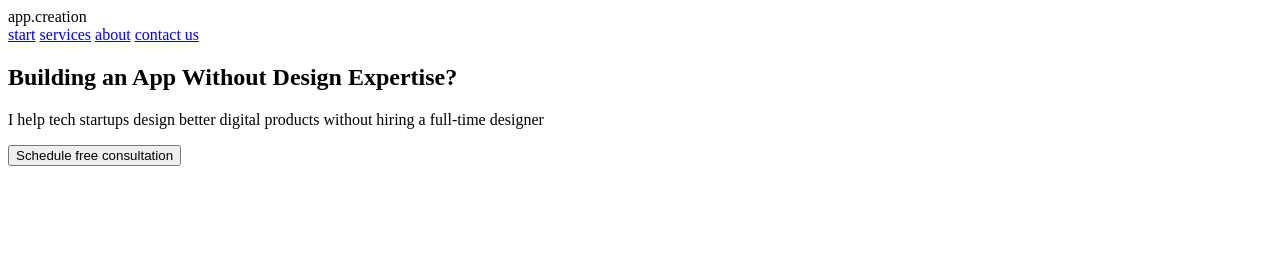
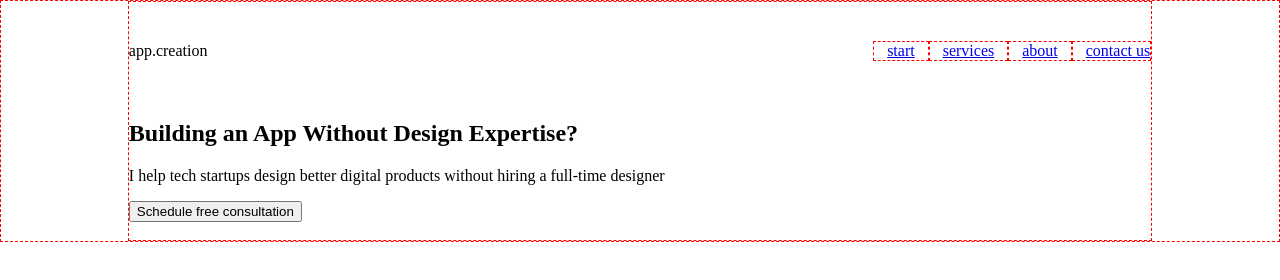
Before and after one commit to WebHeroSchool/RR, a plain HTML site: page index.html in a window 1280 px wide. Drawn offline with Linux system fonts and the light colour scheme.

Commit message:
Стилизация структуры сайта

```diff
--- a/index.html
+++ b/index.html
@@ -8,21 +8,22 @@
     <link href="https://fonts.googleapis.com/css2?family=Roboto:ital,wght@1,300&display=swap" rel="stylesheet">
   </head>
   <body>
+    <div class="wrapper">
     <header class="header">
       <div class="logo">app.creation</div>
       <nav class="menu">
-         <a class="menu_item" href="#">start</a>
-         <a class="menu_item" href="#">services</a>
-         <a class="menu_item" href="#">about</a>
-         <a class="menu_item" href="#">contact us</a>
+         <a class="menu__item" href="#">start</a>
+         <a class="menu__item" href="#">services</a>
+         <a class="menu__item" href="#">about</a>
+         <a class="menu__item" href="#">contact us</a>
       </nav>
     </header>
 
     <section class="main-section">
       <main class="main-content">
-        <h1 class="main-content_title">Building an App Without Design Expertise?</h1>
+        <h1 class="main-content__title">Building an App Without Design Expertise?</h1>
         <p class="main-content_subtitle">I help tech startups design better digital products without hiring a full-time designer</p>
-        <button class="main-content_button">Schedule free consultation</button>
+        <button class="main-content__button">Schedule free consultation</button>
       </main>
       <div class="image-content">
         <img class="image-content_image"  src="" alt="">
--- a/stiles.css
+++ b/stiles.css
@@ -1 +1,13 @@
-.title{font-family: Roboto}
+.title{font-family: Roboto;}
+.wrapper{margin: auto;
+  width: 80%;border:dashed 1px red;}
+  body{margin: 0;
+  border:dashed 1px red;}
+.logo,.menu{display: inline-block;}
+.logo{margin-right: 63%;
+padding: 40px 0;}
+.header{display: flex;justify-content: space-between;}
+.menu{display: flex;align-items: center;}
+.menu__item{padding: 0  13px;
+border: dashed  1px  red;}
+.menu__item:last-child{padding-right: 0}
```
